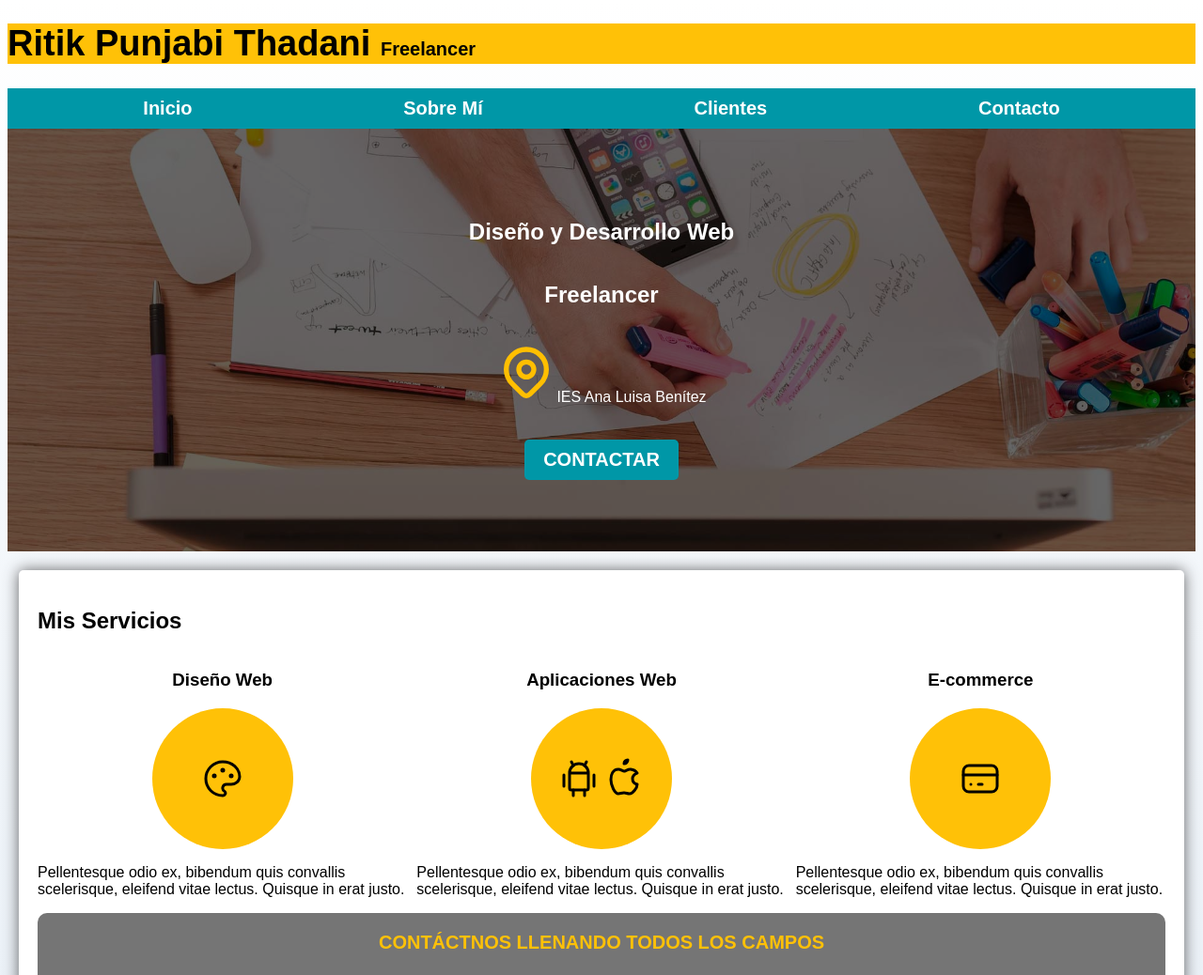
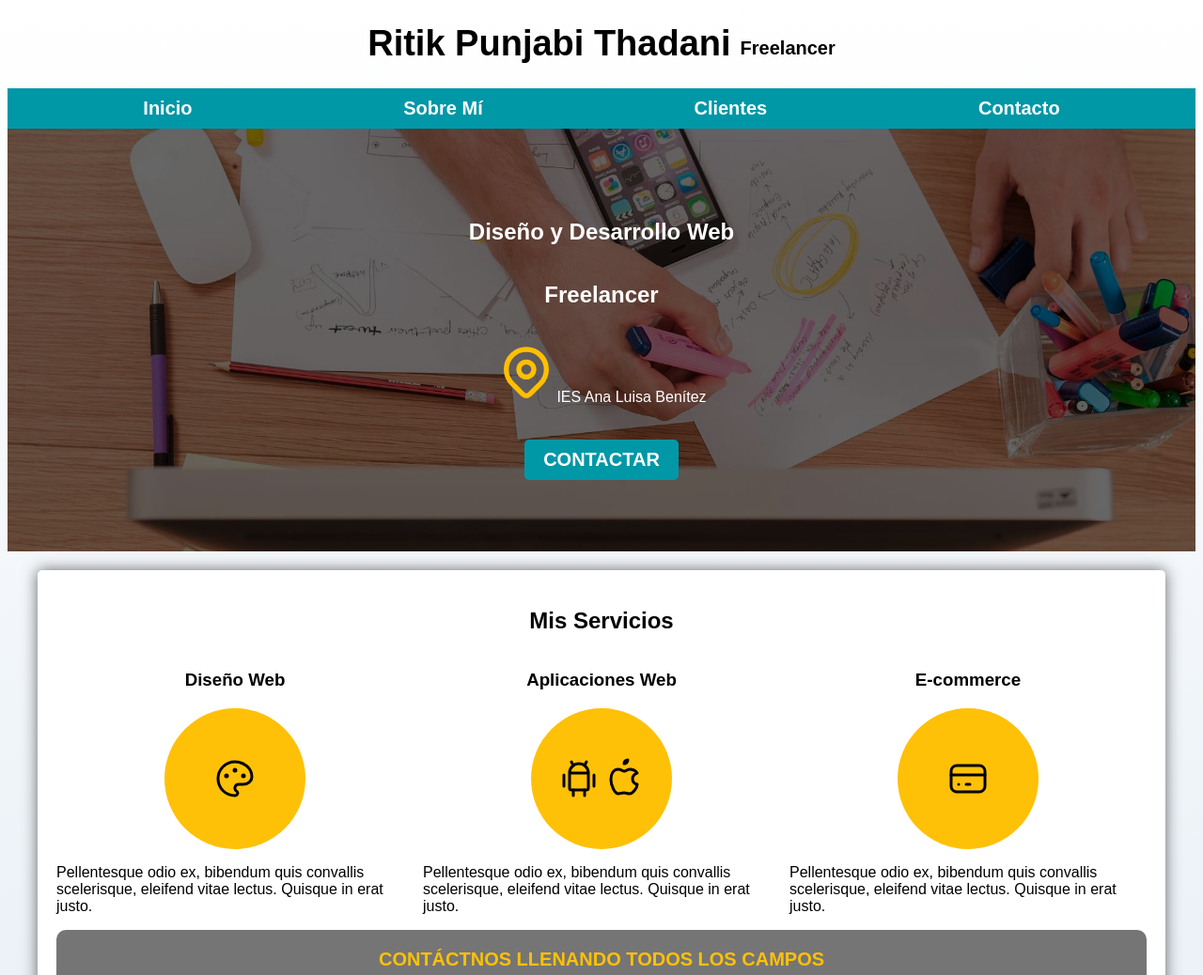
Before and after one commit to RitikThadani/Dam-Formulario, a plain HTML site: page index.html in a window 1280 px wide. Shown: the top 1038 px of the page at 94% size. Drawn offline with Linux system fonts and the light colour scheme.

Commit message:
formulario configurado

```diff
--- a/CSS/style.css
+++ b/CSS/style.css
@@ -9,6 +9,22 @@
 
 html {
     font-size: 62.5%;
+    box-sizing: border-box;
+    scroll-snap-type: y mandatory;
+}
+
+/**Scroll snap **/
+
+.servicios,
+.navegacion-principal,
+.formulario{
+    scroll-snap-align: center;
+    scroll-snap-stop: y mandatory;
+}
+
+
+*,*:before, *:after{
+    box-sizing: inherit;
 }
 
 body{
@@ -39,13 +55,17 @@ body{
 }
 
 .titulo{
-    background-color: var(--primario);
+    /* background-color: var(--primario); */
     font-size: 3.8rem;
     align-items: center;
+    display:flex;
+    justify-content: center;
 }
 
 .titulo span {
     font-size: 2rem;
+    margin-left: 10px;
+    margin-top: 10px;
 }
 
 .nav-bg {
@@ -169,6 +189,12 @@ body{
         display: grid;
         grid-template-columns: 50% 50%;
         grid-template-rows: auto auto 20rem;
+        gap:1rem;
+    }
+
+    .campo:nth-child(3),
+    .campo:nth-child(4) {
+        grid-column: 1 / 3;
     }
 }
 
@@ -193,3 +219,9 @@ body{
     padding: 2rem;
     border-radius: 0.5rem;
 }
+
+.sombra h2{
+    align-items: center;
+    display:flex;
+    justify-content: center;
+}
--- a/index.html
+++ b/index.html
@@ -4,6 +4,7 @@
     <meta charset = "UTF-8" >
     <meta http - equiv = "X-UA-Compatible" content = " IE - edge " >
     <meta name = " viewport " content = " width = device - width , initial - scale = 1.0 " >
+	<link rel="preconnect" href="https://fonts.googleapis.com">
     <link rel="stylesheet" href="CSS/style.css">
 	<title > Diseñador Freelancer </title>
 	<link rel="preload" href="css/stylesheet">
@@ -17,7 +18,7 @@
 		<a href="#">Inicio</a>
 		<a href="#">Sobre Mí</a>
 		<a href="#">Clientes</a>
-		<a href="#">Contacto</a>
+		<a href="#formulario">Contacto</a>
 
 	</nav>
 
@@ -99,7 +100,7 @@
 
 	</div> <!--Cierre Servicios-->
 <section>
-	<form class="formulario">
+	<form id="formulario" class="formulario">
 		<fieldset>
 			<legend>Contáctnos llenando todos los campos</legend>
 			<div class="contenedor-campos">
@@ -118,6 +119,7 @@
 			<input class="imput-text" type="email" placeholder="Tu Email">
 
 		</div>
+
 		<div class="campo">
 			<label> Mensaje</label>
 			<textarea class="imput-text"></textarea>
```
